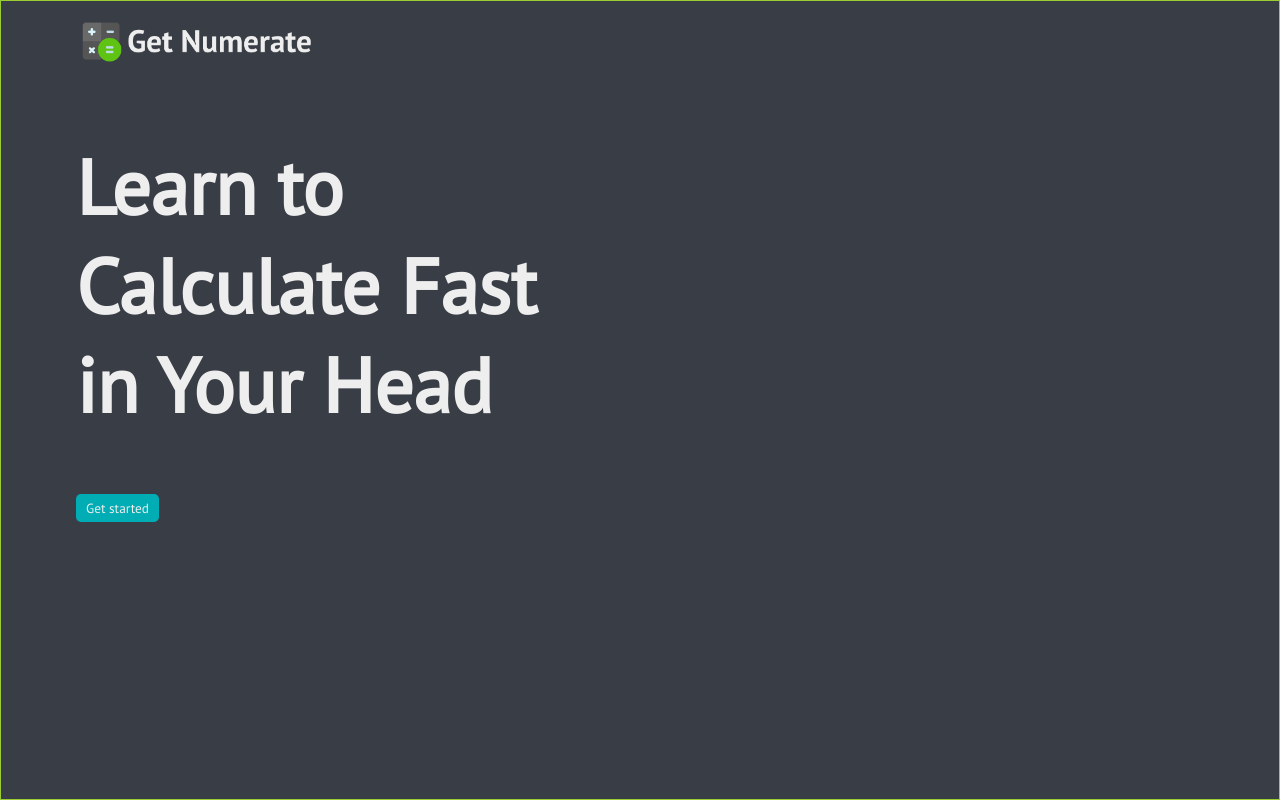
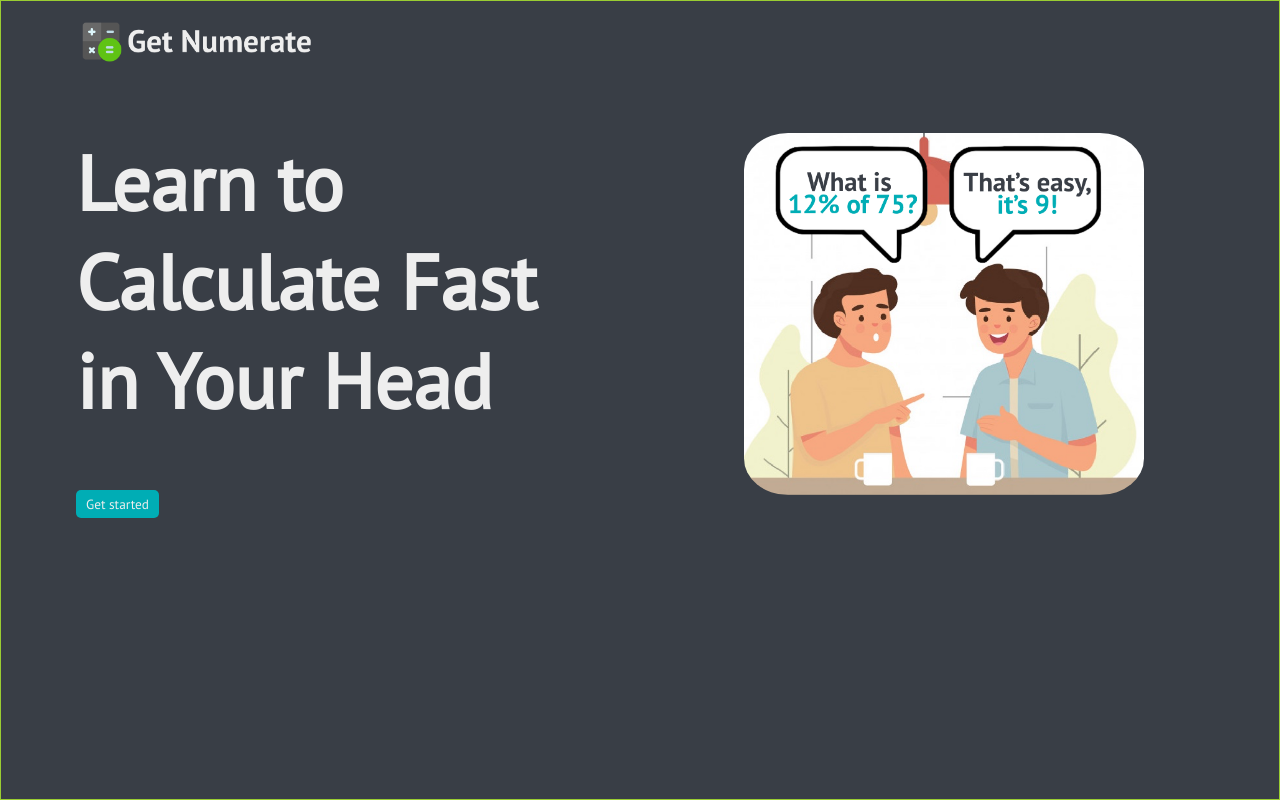
Before and after one commit to ViktorKuzmanov/Get-Numerate-App, a PHP site: page / in a window 1280 px wide. Run offline with PHP 8.4, Linux system fonts and the light colour scheme.

Commit message:
add main image and style

```diff
--- a/css/index.css
+++ b/css/index.css
@@ -9,6 +9,7 @@ body {
 
 .logo {
   width: 30vh;
+  display: block;
 }
 
 .container {
@@ -18,6 +19,13 @@ body {
   padding: 10px 75px;
   -webkit-box-sizing: border-box;
           box-sizing: border-box;
+}
+
+.mainImage {
+  width: 400px;
+  padding: 60px;
+  border-radius: 20%;
+  float: right;
 }
 
 h1 {
@@ -30,6 +38,7 @@ h1 {
   font-size: 6vw;
   font-family: "PT Sans";
   color: #eeeeee;
+  display: inline-block;
 }
 
 #getstarted {
@@ -37,6 +46,7 @@ h1 {
   border: none;
   border-radius: 5px;
   padding: 5px 10px;
+  display: block;
 }
 
 a {
--- a/index.html
+++ b/index.html
@@ -19,6 +19,7 @@
 				Calculate Fast <br>
 				in Your Head <br>
 			</h2>
+			<img src="./assets/mainImage.png" alt="image" class="mainImage">
 			<button id="getstarted"><a href="./choosePractise.html">Get started</a></button>
 		</div>
 		</div>
--- a/scss/index.scss
+++ b/scss/index.scss
@@ -11,6 +11,7 @@ body {
 
 .logo {
     width: 30vh;
+    display: block;
 }
 
 .container {
@@ -19,6 +20,13 @@ body {
     margin: 0px;
     padding: 10px 75px;
     box-sizing: border-box;
+}
+
+.mainImage {
+    width: 400px;
+    padding: 60px;
+    border-radius: 20%;
+    float: right;
 }
 
 h1 {
@@ -31,6 +39,7 @@ h1 {
     font-size: 6vw;
     font-family: $fontFamily;
     color: $textColor;
+    display: inline-block;
 }
 
 // Get started button
@@ -39,6 +48,7 @@ h1 {
     border: none;
     border-radius: 5px;
     padding: 5px 10px;
+    display: block;
 }
 
 a {
```
Also changed, not shown: assets/mainImage.png (added), 1 other file.
